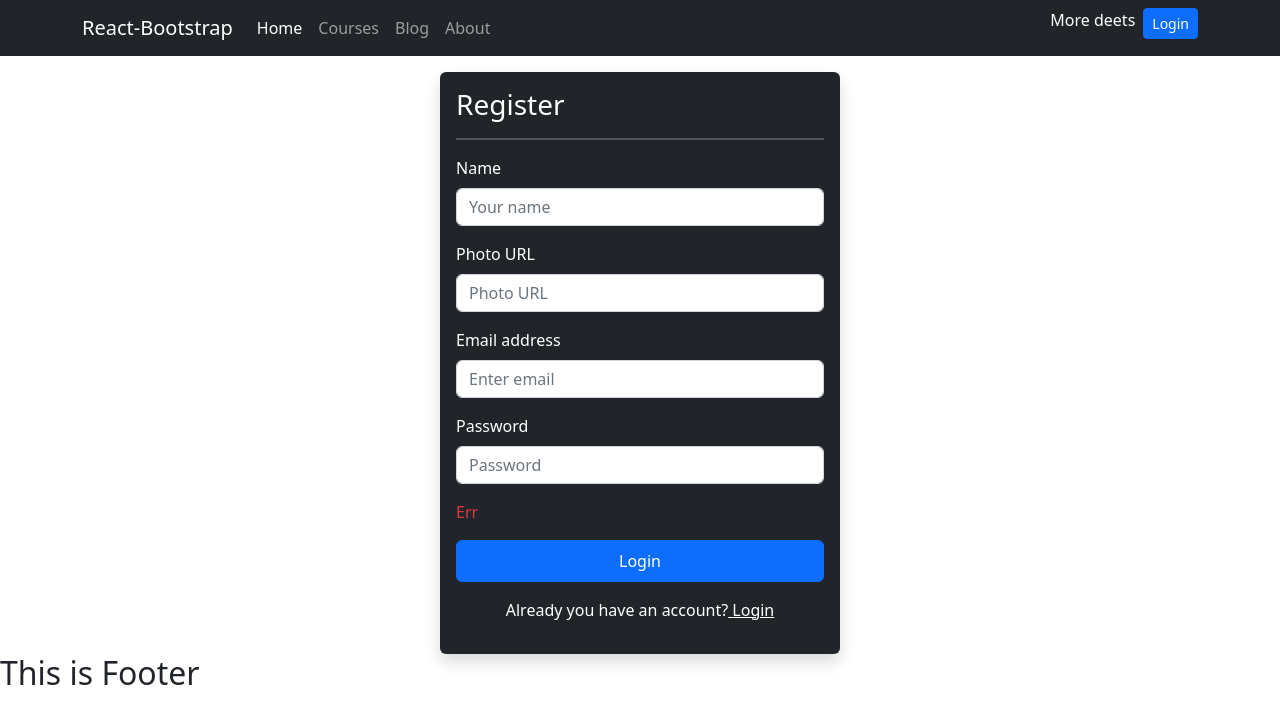
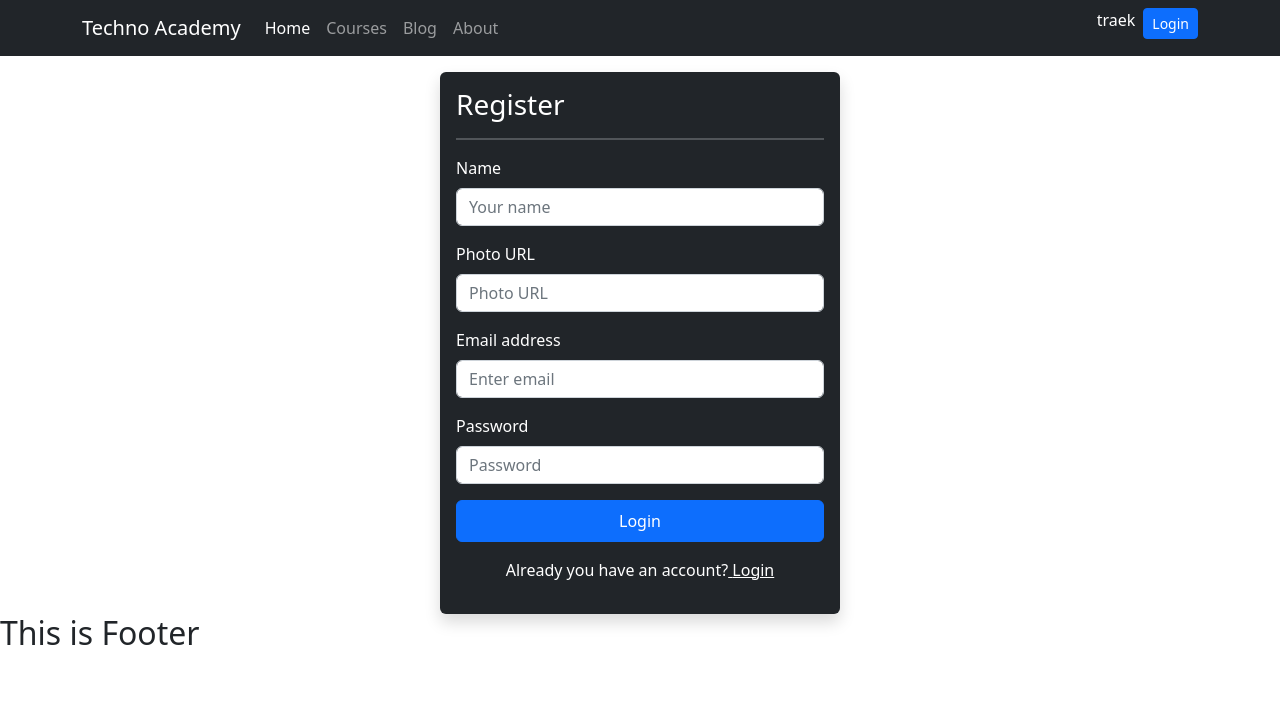
Before and after one commit to tarekrahman916/learning-platform-client-side, a React (Create React App) app: page /register in a window 1280 px wide. Shown: the top 724 px of the page. Built offline with nearby package versions, Linux system fonts and the light colour scheme.

Commit message:
signup authentication added

```diff
--- a/package.json
+++ b/package.json
@@ -7,6 +7,7 @@
     "@testing-library/react": "^13.4.0",
     "@testing-library/user-event": "^13.5.0",
     "bootstrap": "^5.2.2",
+    "firebase": "^9.12.1",
     "react": "^18.2.0",
     "react-bootstrap": "^2.5.0",
     "react-dom": "^18.2.0",
--- a/public/index.html
+++ b/public/index.html
@@ -24,7 +24,7 @@
       work correctly both with client-side routing and a non-root public URL.
       Learn how to configure a non-root public URL by running `npm run build`.
     -->
-    <title>React App</title>
+    <title>Techno Academy</title>
   </head>
   <body>
     <noscript>You need to enable JavaScript to run this app.</noscript>
--- /dev/null
+++ b/src/contexts/AuthProvider/AuthProvider.js
@@ -0,0 +1,29 @@
+import React, { createContext, useState } from "react";
+import {
+  createUserWithEmailAndPassword,
+  getAuth,
+  signInWithEmailAndPassword,
+} from "firebase/auth";
+import app from "../../firebase/firebase.config";
+
+export const AuthContext = createContext();
+const auth = getAuth(app);
+
+const AuthProvider = ({ children }) => {
+  const [user, setUser] = useState({ displayName: "traek" });
+
+  const createUser = (email, password) => {
+    return createUserWithEmailAndPassword(auth, email, password);
+  };
+
+  const signIn = (email, password) => {
+    return signInWithEmailAndPassword(auth, email, password);
+  };
+
+  const authInfo = { user, createUser, signIn };
+  return (
+    <AuthContext.Provider value={authInfo}>{children}</AuthContext.Provider>
+  );
+};
+
+export default AuthProvider;
--- /dev/null
+++ b/src/firebase/firebase.config.js
@@ -0,0 +1,19 @@
+// Import the functions you need from the SDKs you need
+import { initializeApp } from "firebase/app";
+// TODO: Add SDKs for Firebase products that you want to use
+// https://firebase.google.com/docs/web/setup#available-libraries
+
+// Your web app's Firebase configuration
+const firebaseConfig = {
+  apiKey: "AIzaSyD3MDpZwi5-j7M-GOZI51IYLlgc4pdXqn4",
+  authDomain: "techno-academy-1e7a4.firebaseapp.com",
+  projectId: "techno-academy-1e7a4",
+  storageBucket: "techno-academy-1e7a4.appspot.com",
+  messagingSenderId: "1085608646176",
+  appId: "1:1085608646176:web:7c36da7d3a532acce64e45",
+};
+
+// Initialize Firebase
+const app = initializeApp(firebaseConfig);
+
+export default app;
--- a/src/index.js
+++ b/src/index.js
@@ -4,11 +4,14 @@ import "./index.css";
 import App from "./App";
 import reportWebVitals from "./reportWebVitals";
 import "bootstrap/dist/css/bootstrap.min.css";
+import AuthProvider from "./contexts/AuthProvider/AuthProvider";
 
 const root = ReactDOM.createRoot(document.getElementById("root"));
 root.render(
   <React.StrictMode>
-    <App />
+    <AuthProvider>
+      <App />
+    </AuthProvider>
   </React.StrictMode>
 );
 
--- a/src/pages/Login/Login.js
+++ b/src/pages/Login/Login.js
@@ -1,7 +1,7 @@
 import React from "react";
 import Button from "react-bootstrap/Button";
 import Form from "react-bootstrap/Form";
-import { FaBeer, FaGithub, FaGoogle } from "react-icons/fa";
+import { FaGithub, FaGoogle } from "react-icons/fa";
 import { Link } from "react-router-dom";
 
 const Login = () => {
--- a/src/pages/Register/Register.js
+++ b/src/pages/Register/Register.js
@@ -1,10 +1,43 @@
-import React from "react";
+import React, { useContext, useState } from "react";
 import Button from "react-bootstrap/Button";
 import Form from "react-bootstrap/Form";
-import { FaBeer, FaGithub, FaGoogle } from "react-icons/fa";
+
 import { Link } from "react-router-dom";
+import { AuthContext } from "../../contexts/AuthProvider/AuthProvider";
 
 const Register = () => {
+  const [error, setError] = useState("");
+
+  const { createUser } = useContext(AuthContext);
+
+  const handleSubmit = (e) => {
+    e.preventDefault();
+    const form = e.target;
+    const name = form.name.value;
+    const photoURL = form.photoURL.value;
+    const email = form.email.value;
+    const password = form.password.value;
+
+    //validation password
+
+    if (password.length < 8) {
+      setError("Password should be at 8 character");
+      return;
+    }
+    if (!/(?=.*[!@#$&*])/.test(password)) {
+      setError("Please Provide at least one special character");
+      return;
+    }
+    setError("");
+
+    createUser(email, password)
+      .then((result) => {
+        const user = result.user;
+        console.log(user);
+        form.reset();
+      })
+      .catch((err) => setError(err.message));
+  };
   return (
     <div
       style={{ width: "400px" }}
@@ -12,27 +45,47 @@ const Register = () => {
     >
       <h3 className="text-white">Register</h3>
       <hr className="border " />
-      <Form>
+      <Form onSubmit={handleSubmit}>
         <Form.Group className="mb-3" controlId="formBasicName">
           <Form.Label>Name</Form.Label>
-          <Form.Control type="text" placeholder="Your name" />
+          <Form.Control
+            name="name"
+            type="text"
+            placeholder="Your name"
+            required
+          />
         </Form.Group>
 
         <Form.Group className="mb-3" controlId="formBasicPhotoURL">
           <Form.Label>Photo URL</Form.Label>
-          <Form.Control type="text" placeholder="Photo URL" />
+          <Form.Control
+            name="photoURL"
+            type="text"
+            placeholder="Photo URL"
+            required
+          />
         </Form.Group>
 
         <Form.Group className="mb-3" controlId="formBasicEmail">
           <Form.Label>Email address</Form.Label>
-          <Form.Control type="email" placeholder="Enter email" />
+          <Form.Control
+            name="email"
+            type="email"
+            placeholder="Enter email"
+            required
+          />
         </Form.Group>
 
         <Form.Group className="mb-3" controlId="formBasicPassword">
           <Form.Label>Password</Form.Label>
-          <Form.Control type="password" placeholder="Password" />
+          <Form.Control
+            name="password"
+            type="password"
+            placeholder="Password"
+            required
+          />
         </Form.Group>
-        <p className="text-danger">Err</p>
+        <p className="text-danger">{error}</p>
         <Button className="w-100 p-2" variant="primary" type="submit">
           Login
         </Button>
--- a/src/pages/Shared/Header/Header.js
+++ b/src/pages/Shared/Header/Header.js
@@ -1,16 +1,18 @@
-import React from "react";
+import React, { useContext } from "react";
 import { Button } from "react-bootstrap";
 import Container from "react-bootstrap/Container";
 import Nav from "react-bootstrap/Nav";
 import Navbar from "react-bootstrap/Navbar";
 import { Link } from "react-router-dom";
+import { AuthContext } from "../../../contexts/AuthProvider/AuthProvider";
 
 const Header = () => {
+  const { user } = useContext(AuthContext);
   return (
     <Navbar collapseOnSelect expand="lg" bg="dark" variant="dark">
       <Container>
         <Link className="navbar-brand" to="/">
-          React-Bootstrap
+          Techno Academy
         </Link>
         <Navbar.Toggle aria-controls="responsive-navbar-nav" />
         <Navbar.Collapse id="responsive-navbar-nav">
@@ -29,7 +31,7 @@ const Header = () => {
             </Link>
           </Nav>
           <Nav>
-            <p className="text-white me-2">More deets</p>
+            <p className="text-white me-2">{user.displayName}</p>
             <Link to="/login">
               <Button className="btn" variant="primary" size="sm">
                 Login
```
Also changed, not shown: 1 other file (tests, documents, lock files or other folders).
